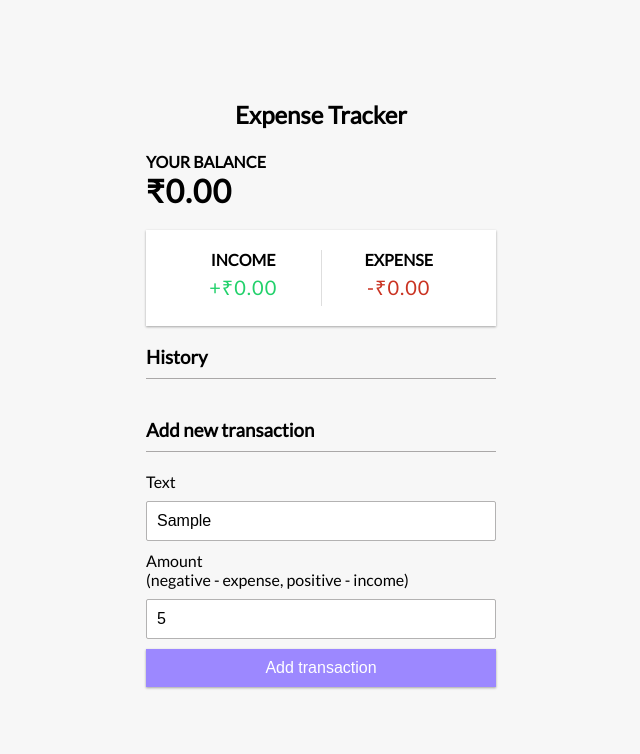
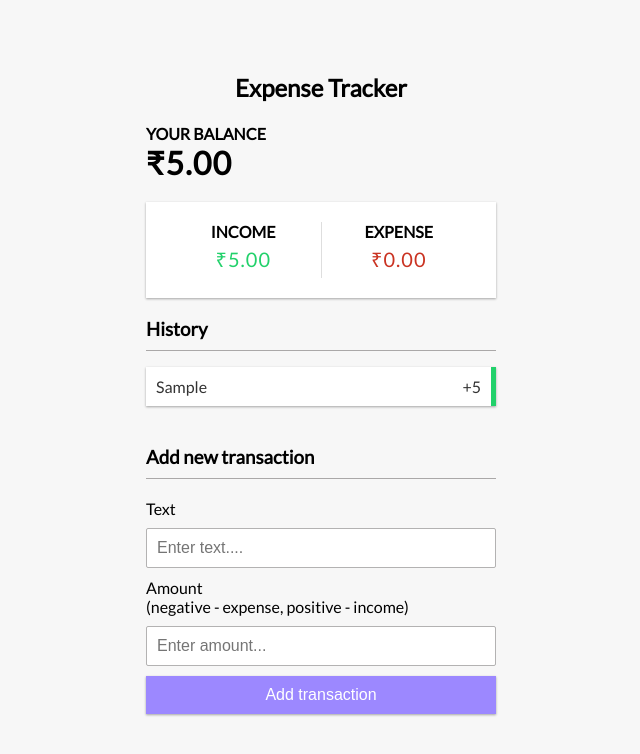
Before and after one commit to RitwikShaw27/ExpenseTracker, a plain HTML site: page index.html in a window 1280 px wide. Both pictures are taken after typing "Sample", "5" into the empty fields and a click on the button "Add transaction". Shown: the whole page, without its empty margins (319-959 px from the left). Drawn offline with Linux system fonts and the light colour scheme.

Commit message:
Added JS functionalities and persist to Local Storage

```diff
--- a/index.html
+++ b/index.html
@@ -33,7 +33,7 @@
       </ul>
 
       <h3>Add new transaction</h3>
-      <from id="from">
+      <form id="form">
         <div class="form-control">
           <label for="text">Text</label>
           <input type="text" id="text" placeholder="Enter text...." />
@@ -46,7 +46,7 @@
           <input type="number" id="amount" placeholder="Enter amount..." />
         </div>
         <button class="btn">Add transaction</button>
-      </from>
+      </form>
     </div>
     <script src="script.js"></script>
   </body>
--- a/script.js
+++ b/script.js
@@ -0,0 +1,119 @@
+const balance = document.getElementById("balance");
+const money_plus = document.getElementById("money-plus");
+const money_minus = document.getElementById("money-minus");
+const list = document.getElementById("list");
+const form = document.getElementById("form");
+const text = document.getElementById("text");
+const amount = document.getElementById("amount");
+
+// const dummyTransactions = [
+//   { id: 1, text: "Flower", amount: -20 },
+//   { id: 2, text: "Salary", amount: 300 },
+//   { id: 3, text: "Book", amount: -10 },
+//   { id: 4, text: "Camera", amount: 150 },
+// ];
+
+const localStorageTransactions = JSON.parse(
+  localStorage.getItem("transactions")
+);
+
+let transactions =
+  localStorage.getItem("transactions") != null ? localStorageTransactions : [];
+
+// Add transaction
+function addTransaction(e) {
+  e.preventDefault();
+
+  if (text.value.trim() === "" || amount.value.trim() === "") {
+    alert("Please add a text and amount");
+  } else {
+    const transaction = {
+      id: generateID(),
+      text: text.value,
+      amount: +amount.value,
+    };
+
+    transactions.push(transaction);
+
+    addTransactionDOM(transaction);
+
+    updateValues();
+
+    updateLocalStorage();
+
+    text.value = "";
+    amount.value = "";
+  }
+}
+
+//Generate random ID
+function generateID() {
+  return Math.floor(Math.random() * 10000000);
+}
+
+// Add transactions to DOM list
+function addTransactionDOM(transaction) {
+  // Get sign
+  const sign = transaction.amount < 0 ? "-" : "+";
+
+  const item = document.createElement("li");
+
+  // Add class based on value
+  item.classList.add(transaction.amount < 0 ? "minus" : "plus");
+
+  item.innerHTML = `
+    ${transaction.text} <span>${sign}${Math.abs(
+    transaction.amount
+  )}</span> <button class="delete-btn" onclick="removeTransaction(${
+    transaction.id
+  })">x</button>
+  `;
+
+  list.appendChild(item);
+}
+
+// Update the balance, income and expense
+function updateValues() {
+  const amounts = transactions.map((transaction) => transaction.amount);
+
+  const total = amounts.reduce((acc, item) => (acc += item), 0).toFixed(2);
+
+  const income = amounts
+    .filter((item) => item > 0)
+    .reduce((acc, item) => (acc += item), 0)
+    .toFixed(2);
+
+  const expense = (
+    amounts.filter((item) => item < 0).reduce((acc, item) => (acc += item), 0) *
+    -1
+  ).toFixed(2);
+
+  balance.innerText = `₹${total}`;
+  money_plus.innerText = `₹${income}`;
+  money_minus.innerText = `₹${expense}`;
+}
+
+// Remove transaction by ID
+function removeTransaction(id) {
+  transactions = transactions.filter((transaction) => transaction.id !== id);
+  updateLocalStorage();
+  init();
+}
+
+// Update local storage transactions
+function updateLocalStorage() {
+  localStorage.setItem("transactions", JSON.stringify(transactions));
+}
+
+// Init app
+function init() {
+  list.innerHTML = "";
+
+  transactions.forEach(addTransactionDOM);
+  updateValues();
+}
+
+init();
+
+// Event Listeners
+form.addEventListener("submit", addTransaction);
```
